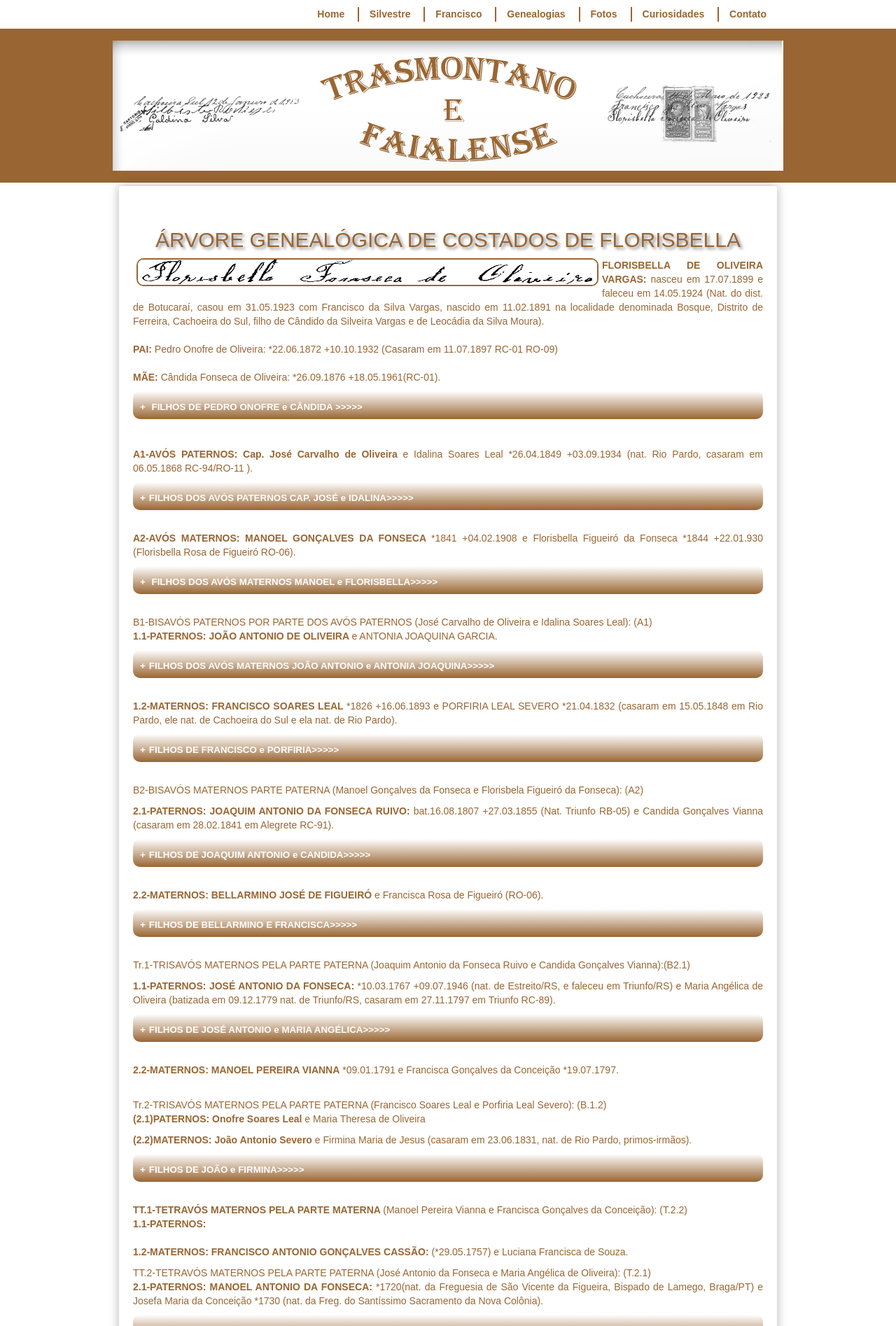
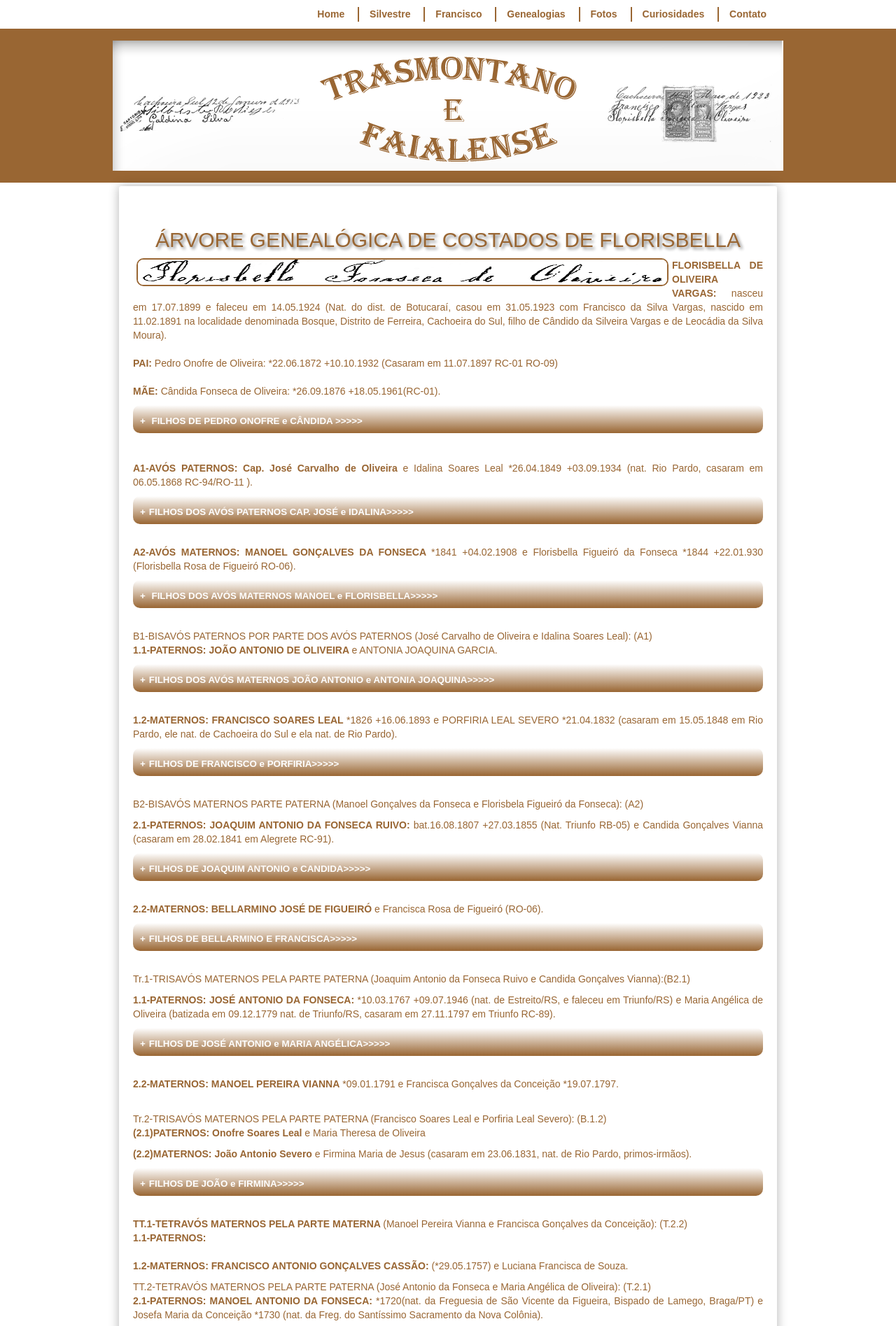
Before and after one commit to claudiovargas1955/claudiovargas1955.github.io, a Jekyll site: the page built from _pages/arvore-genealogica-de-costados-de-florisbella.html, in a window 1280 px wide. Shown: the top 1895 px of the page at 70% size. Built offline with Jekyll 4.4.1, drawn with Linux system fonts in a browser that asks for light colours; some web fonts are replaced.

Commit message:
Update arvore-genealogica-de-costados-de-florisbella.html

```diff
--- a/_pages/arvore-genealogica-de-costados-de-florisbella.html
+++ b/_pages/arvore-genealogica-de-costados-de-florisbella.html
@@ -46,7 +46,7 @@
 </style>
 
 <h2>ÁRVORE GENEALÓGICA DE COSTADOS DE FLORISBELLA</h2>
-<img class="esq1" style="float:left"; src="/images/FLOR.png" width="660px" height="40px" align="center" title="Assinatura Florisbela Fonseca de Oliveira - 31.05.1923";/>
+<img class="esq1" style="float:left"; src="/images/FLOR.png" width="760px" height="40px" align="center" title="Assinatura Florisbela Fonseca de Oliveira - 31.05.1923";/>
 <p><b>FLORISBELLA DE OLIVEIRA VARGAS:</b> nasceu em 17.07.1899 e faleceu em 14.05.1924 (Nat. do dist. de Botucaraí, casou em 31.05.1923
 com Francisco da Silva Vargas, nascido em 11.02.1891 na localidade denominada Bosque, Distrito de Ferreira, Cachoeira do Sul, filho de
 Cândido da Silveira Vargas e de Leocádia da Silva Moura). <br/> <br/>
```
